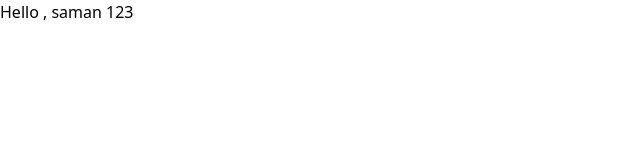
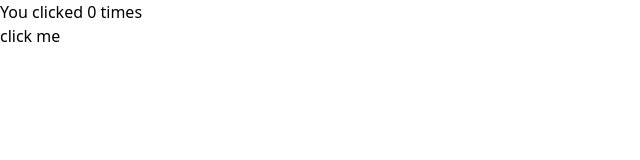
Before and after one commit to Ishan-Sandaruwan/react-js-zero-to-hero, a React (Create React App) app: page / in a window 1280 px wide. Shown: the top 160 px of the page, without its empty margins (0-640 px from the left). Built offline with nearby package versions, Linux system fonts and the light colour scheme.

Commit message:
Exercise 2: Create a counter component using state in a class component.

```diff
--- a/src/App.js
+++ b/src/App.js
@@ -1,5 +1,6 @@
 import Ex1_Class from "./components/day1-2/Ex1_Class";
 import Ex1_Func from "./components/day1-2/Ex1_Func";
+import Ex2_Class from "./components/day1-2/Ex2_Class";
 import Ex2_Func from "./components/day1-2/Ex2_Func";
 import Ex3_Func from "./components/day1-2/Ex3_Func";
 
@@ -8,6 +9,7 @@ export default function App() {
     // <Ex1_Func name="saman" />
     // <Ex2_Func/>
     // <Ex3_Func />
-    <Ex1_Class name="saman 123" />
+    // <Ex1_Class name="saman 123" />
+    <Ex2_Class />
   );
 }
--- /dev/null
+++ b/src/components/day1-2/Ex2_Class.jsx
@@ -0,0 +1,23 @@
+// Exercise 2: Create a counter component using state in a class component.
+
+import React, { Component } from "react";
+
+export default class Ex2_Class extends Component {
+  constructor(props) {
+    super(props);
+    this.state = { count: 0 };
+    this.handleClick = this.handleClick.bind(this);
+  }
+
+  handleClick() {
+    this.setState({ count: this.state.count + 1 });
+  }
+  render() {
+    return (
+      <div>
+        <p>You clicked {this.state.count} times</p>
+        <button onClick={this.handleClick}>click me</button>
+      </div>
+    );
+  }
+}
```
